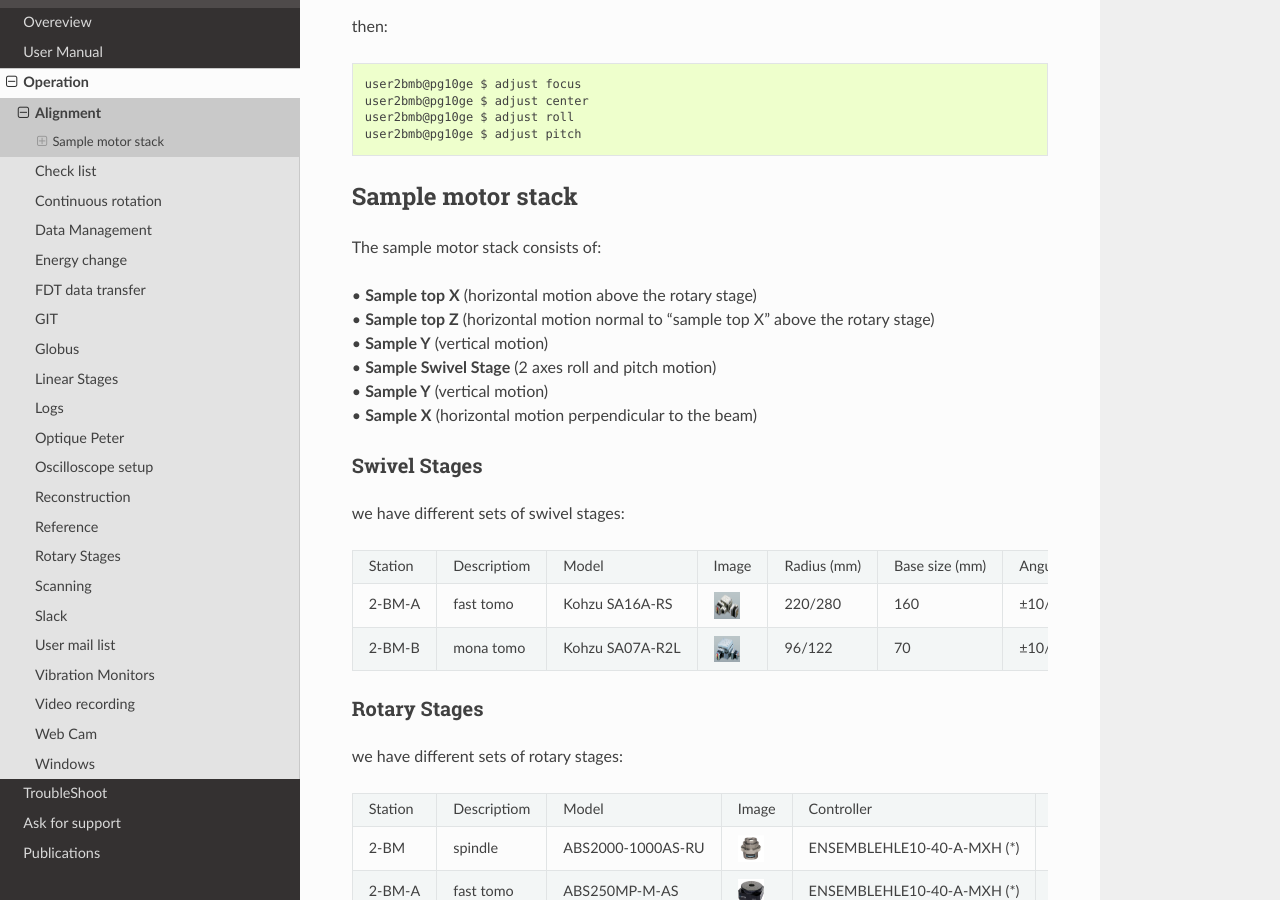
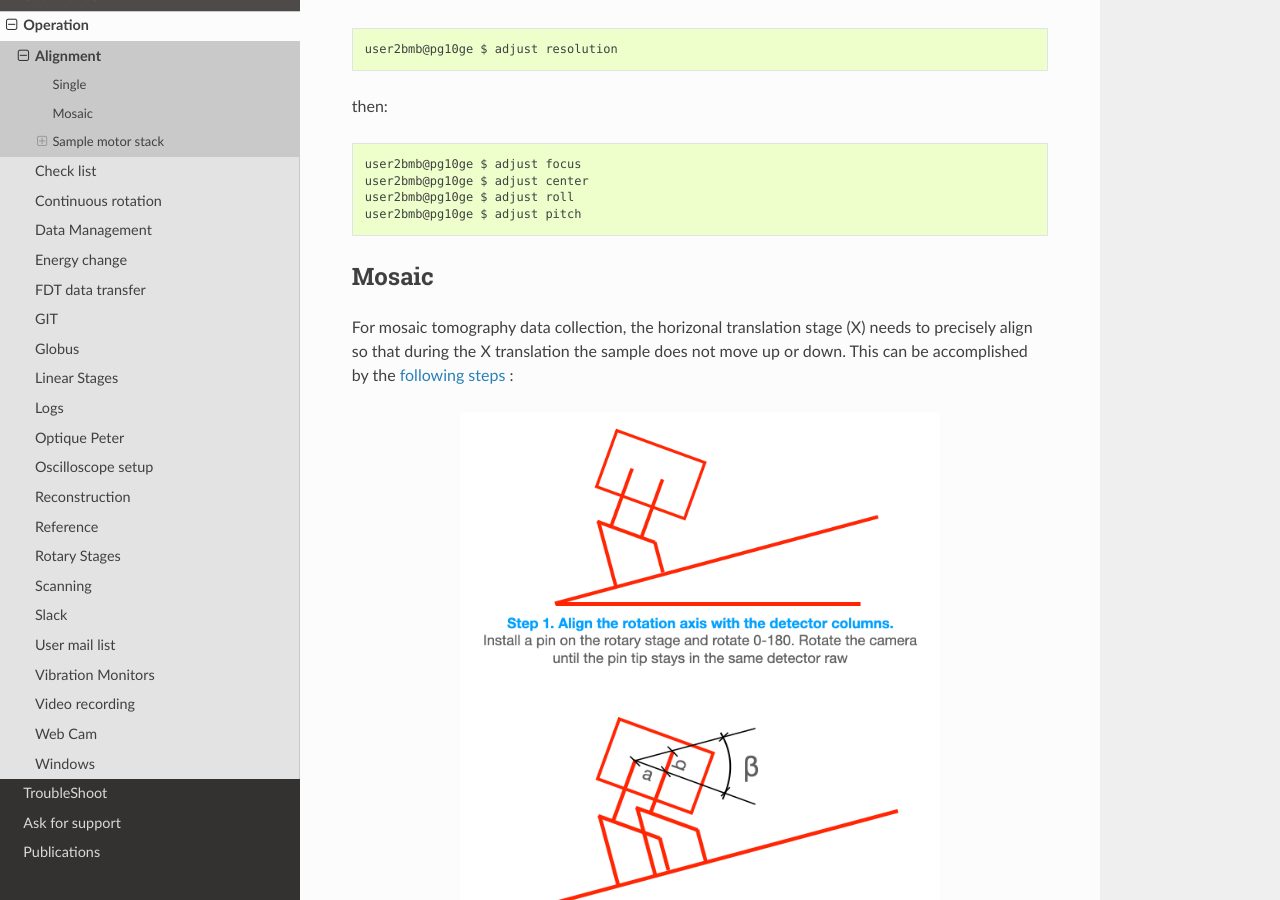
Before and after one commit to xray-imaging/2bm-docs, a Sphinx documentation site: the page built from docs/source/ops/item_000.rst, in a window 1280 px wide and 900 px high, scrolled down 1216 px. Built offline with Sphinx 7.4.7 and the Read the Docs theme 2.0.0, drawn with Linux system fonts in a browser that asks for light colours; the version number could not be read and is left out; some of the changed text lies outside the part shown.

Commit message:
added mosaic alignment instructions

```diff
--- a/docs/source/ops/item_000.rst
+++ b/docs/source/ops/item_000.rst
@@ -1,7 +1,10 @@
 Alignment
 =========
 
-`Adjust <https://github.com/xray-imaging/adjust>`_ is a python script that automates all tomography instrument alignemt taks.
+Single
+------
+
+For a single tomography data collection, the python script `Adjust <https://github.com/xray-imaging/adjust>`_ fully automates all tomography instrument alignemt taks.
 
 .. image:: ../img/tomo_refs.png
    :width: 480px
@@ -12,11 +15,11 @@ Alignment
 
 `Adjust <https://github.com/xray-imaging/adjust>`_'s funtions include automatic finding of:
 
-- detector pixel size
-- scintillator focus location
-- rotation axis location
-- centering of the sample on the rotation axis
-- rotation axis pitch and roll
+#. detector pixel size
+#. scintillator focus location
+#. rotation axis location
+#. centering of the sample on the rotation axis
+#. rotation axis pitch and roll
 
 First step is to mesaure the image pixel size by running::
 
@@ -29,18 +32,40 @@ then::
     user2bmb@pg10ge $ adjust roll
     user2bmb@pg10ge $ adjust pitch
 
+Mosaic
+------
+
+For mosaic tomography data collection, the horizonal translation stage (X) needs to precisely align so that during the X translation the sample does not move up or down. This can be accomplished by the `following steps <https://anl.box.com/s/7ltz0oyxbxmo5ufy5s0tnlhwx0qh75wu>`_ :
+
+
+
+.. image:: ../img/mosaic_align_01.png
+   :width: 480px
+   :align: center
+   :alt: tomo_user
+
+.. image:: ../img/mosaic_align_02.png
+   :width: 480px
+   :align: center
+   :alt: tomo_user
+
+.. image:: ../img/mosaic_align_03.png
+   :width: 480px
+   :align: center
+   :alt: tomo_user
+
 
 Sample motor stack
 ------------------
 
-| The sample motor stack consists of:
-|
-| • **Sample top X** (horizontal motion above the rotary stage)
-| • **Sample top Z** (horizontal motion normal to "sample top X" above the rotary stage)
-| • **Sample Y** (vertical motion)
-| • **Sample Swivel Stage** (2 axes roll and pitch motion)
-| • **Sample Y** (vertical motion)
-| • **Sample X** (horizontal motion perpendicular to the beam)
+The sample motor stack consists of:
+
+#. **Sample top X** (horizontal motion above the rotary stage)
+#. **Sample top Z** (horizontal motion normal to "sample top X" above the rotary stage)
+#. **Sample Y** (vertical motion)
+#. **Sample Swivel Stage** (2 axes roll and pitch motion)
+#. **Sample Y** (vertical motion)
+#. **Sample X** (horizontal motion perpendicular to the beam)
 
 
 Swivel Stages
```
Also changed, not shown: docs/source/img/mosaic_align_01.png (added), docs/source/img/mosaic_align_02.png (added), docs/source/img/mosaic_align_03.png (added).
